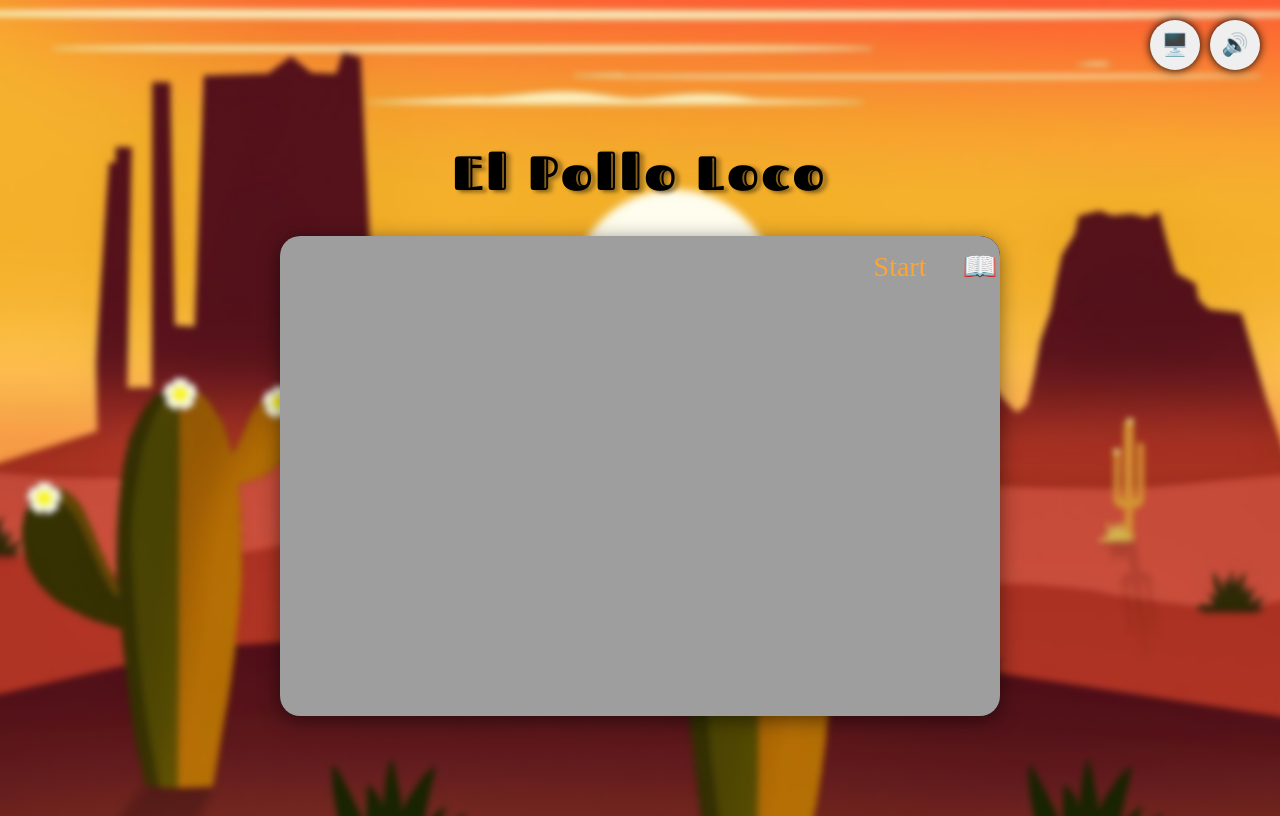
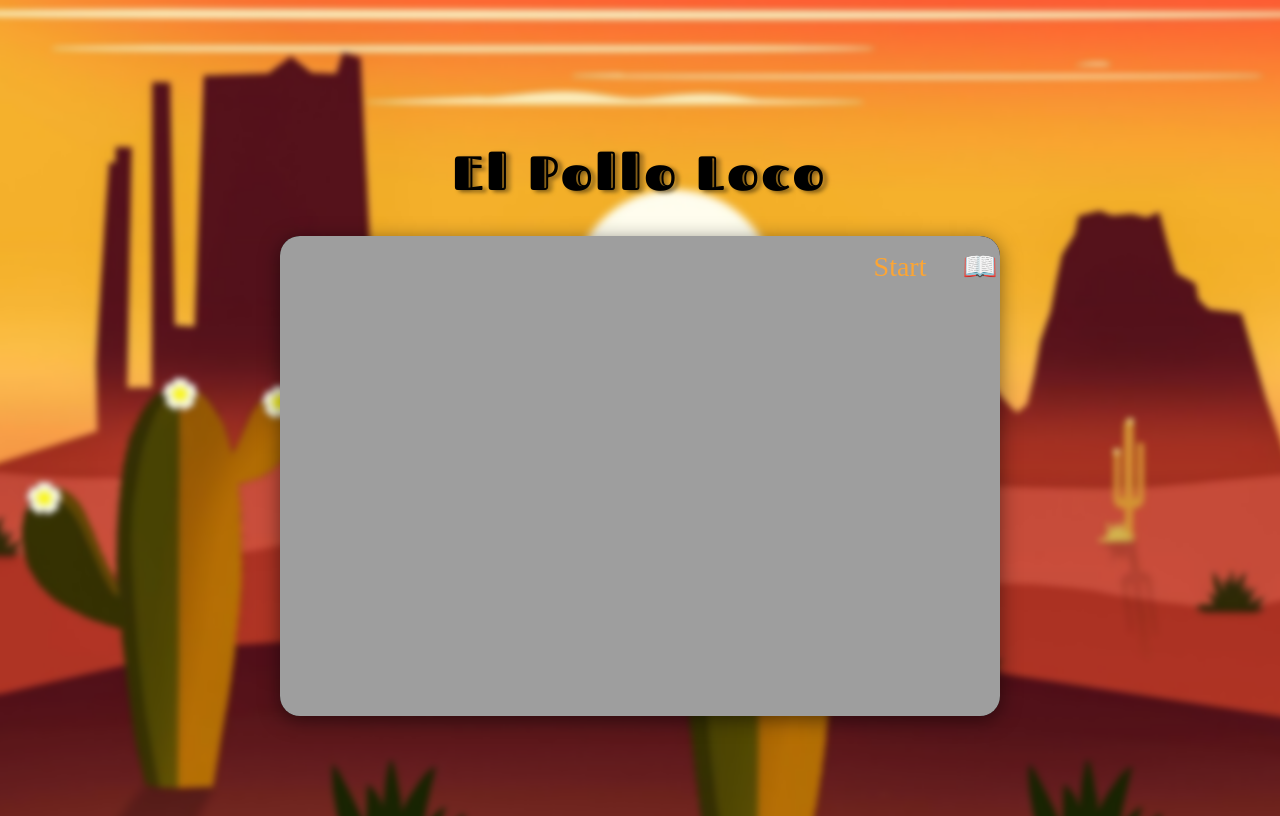
Before and after one commit to HardavanAlaie/El-Pollo-Loco, a plain HTML site: page index-epl.html in a window 1280 px wide. Drawn offline with Linux system fonts and the light colour scheme.

Commit message:
remove the the fullscreen and sound from screen

```diff
--- a/index-epl.html
+++ b/index-epl.html
@@ -92,9 +92,9 @@
       <canvas id="gameCanvas" width="720" height="480"></canvas>
     </div> -->
 
-    <div id="canvas-buttons">
+    <!-- <div id="canvas-buttons">
       <button id="fullscreen-btn" title="Vollbild">🖥️</button>
       <button id="sound-btn" title="Sound">🔊</button>
-    </div>
+    </div> -->
   </body>
 </html>
```
